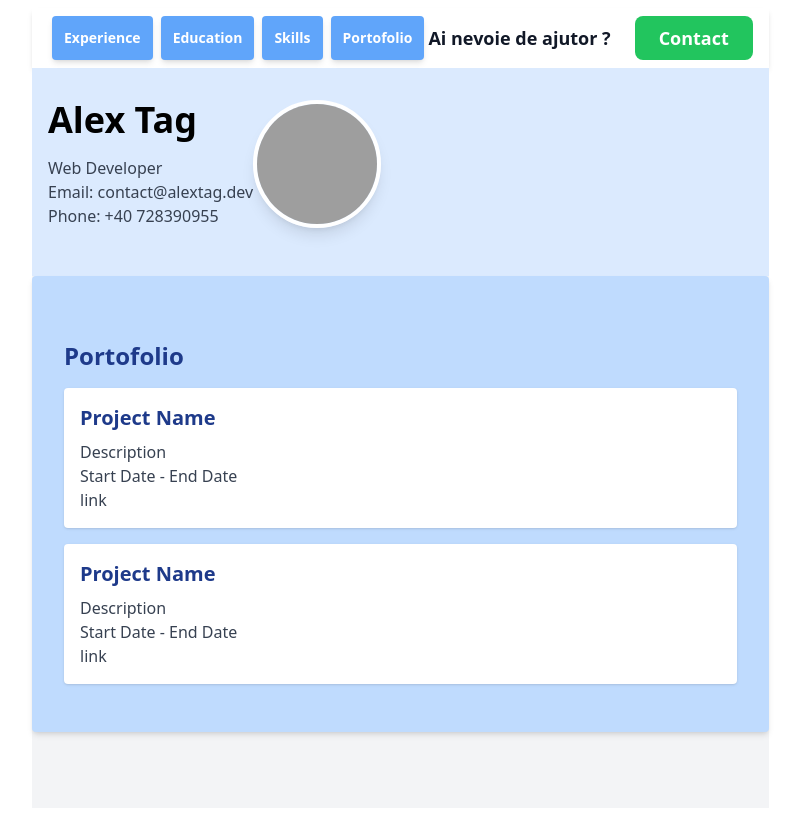
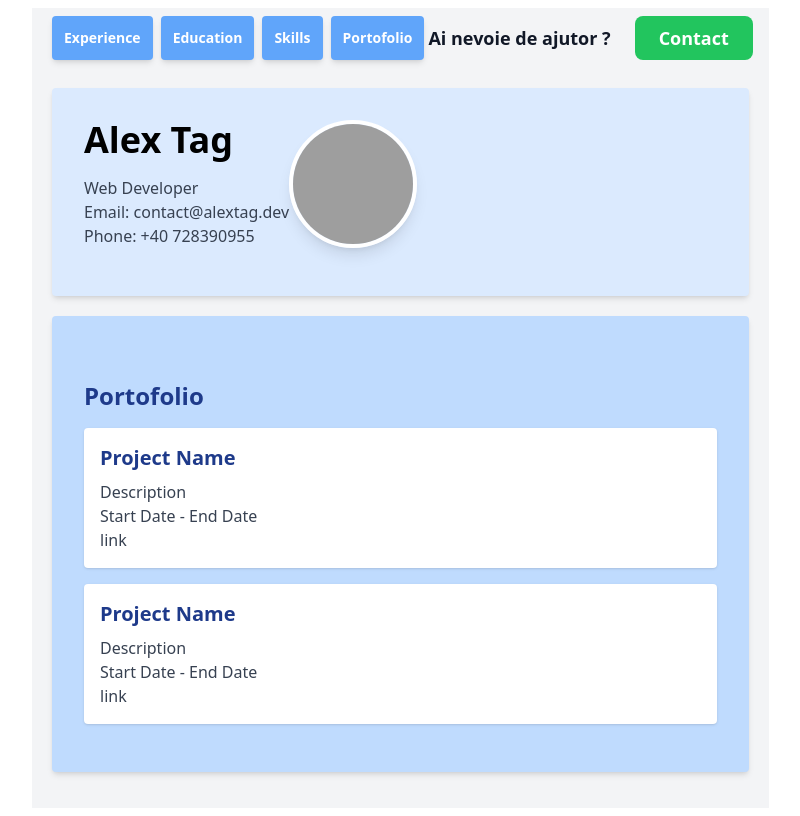
Before and after one commit to alextagdev/alextag.dev, a React (Create React App) app: page / in a window 1280 px wide. Both pictures are taken after a click on the button "Portofolio". Shown: the whole page, without its empty margins (240-1040 px from the left). Built offline with nearby package versions, Linux system fonts and the light colour scheme; grey boxes are pictures that could not be loaded.

Commit message:
Change some design

```diff
--- a/src/App.js
+++ b/src/App.js
@@ -245,7 +245,7 @@ function App() {
   return (
     <div class="container newcointainersize mx-auto max-w-screen-md px-4 mx-1.50 py-2 flex justify-center md:justify-between">
     <div class="bg-gray-100 min-h-screen">
-      <header class="bg-white shadow-md">
+      <header class="">
     <div class="container newcointainersize mx-auto px-4 mx-1.50 py-2 flex justify-center md:justify-between">
       <button
         id="experience-toggle"
@@ -279,7 +279,7 @@ function App() {
     </div>
   </header>
 
-  <div class="container bg-blue-100 mx-auto px-4 py-8 px-4 flex">
+  <div class="bg-blue-100 mx-5 p-4 md:p-8 px-4 mb-5 mt-5 flex rounded shadow-md">
   <div>
     <h1 class="text-4xl font-bold mb-4">Alex Tag</h1>
     <p class="text-gray-700">Web Developer</p>
@@ -299,7 +299,7 @@ function App() {
   <div id="experience" class="hidden bg-blue-200 mx-5 text-blue-900  p-4 md:p-8 rounded shadow-md"></div>
   <div id="education" class="hidden bg-blue-200 mx-5 text-blue-900  p-4 md:p-8 rounded shadow-md"></div>
   <div id="skills" class="hidden bg-blue-200 mx-5 text-blue-900  p-4 md:p-8 rounded shadow-md"></div>
-  <div id="portofolio" class="hidden bg-blue-200 -5 text-blue-900  p-4 md:p-8 rounded shadow-md"></div>
+  <div id="portofolio" class="hidden bg-blue-200 mx-5 text-blue-900  p-4 md:p-8 rounded shadow-md"></div>
 
       </div>
     </div>
```
